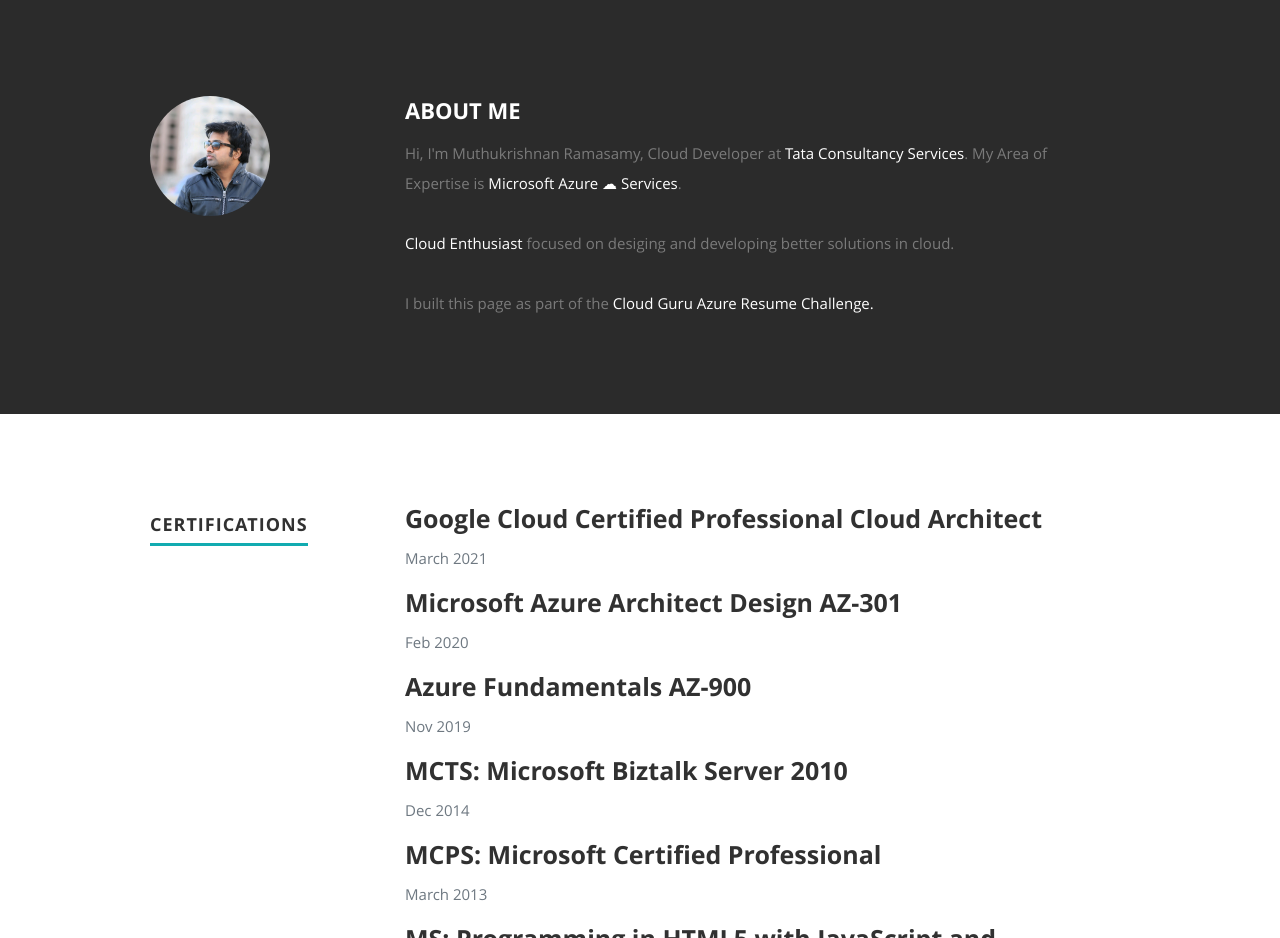
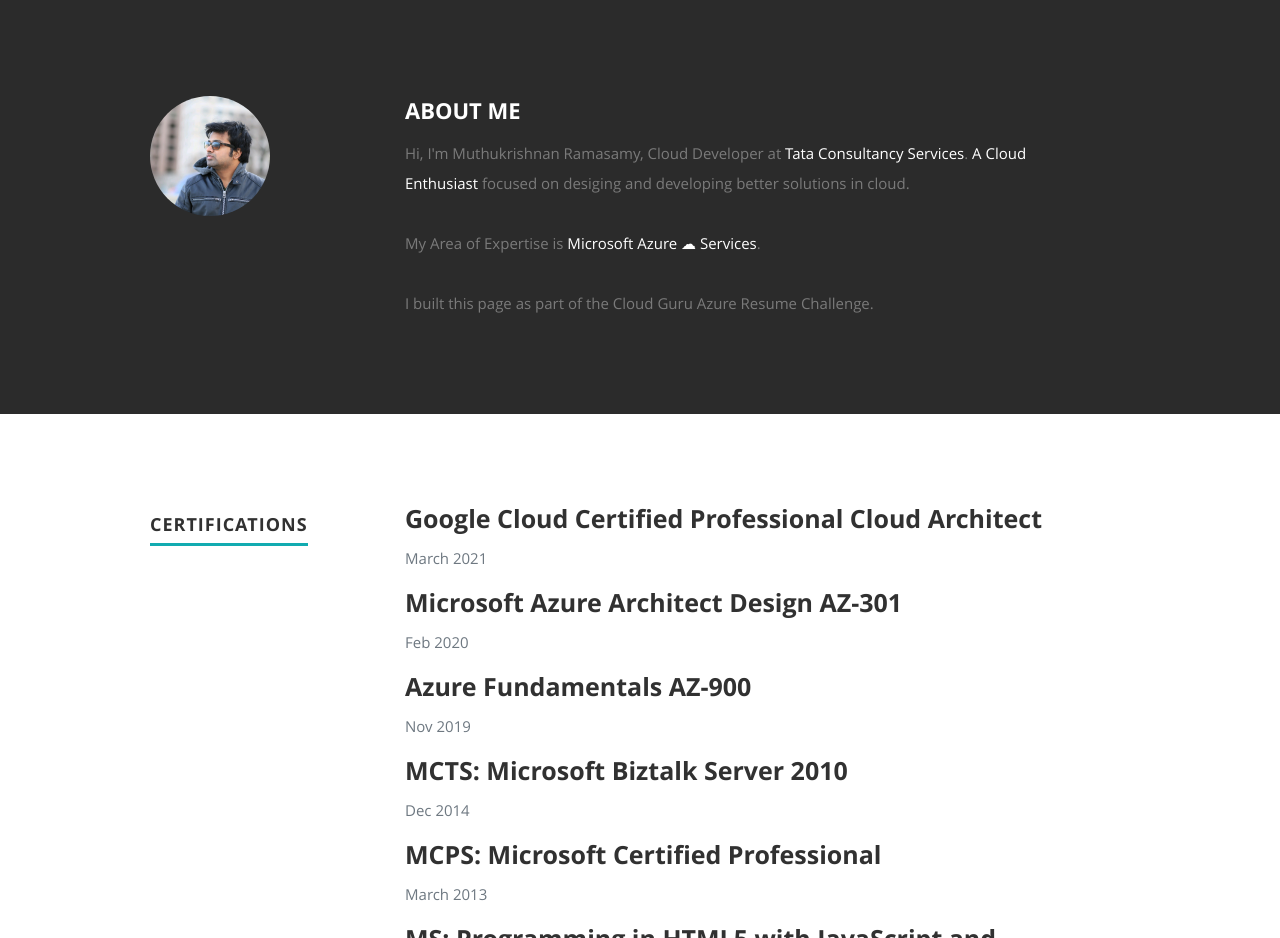
Before and after one commit to krrish-10/Azure_Resume, a plain HTML site: page frontend/index.html in a window 1280 px wide. Shown: the part 800-1738 px from the top of the page. Drawn offline with nearby package versions, Linux system fonts and the light colour scheme; no server answers.

Commit message:
Html updates

```diff
--- a/frontend/index.html
+++ b/frontend/index.html
@@ -95,19 +95,19 @@
             <h2>ABOUT ME</h2>
 
             <p> Hi, I'm Muthukrishnan Ramasamy, <span>Cloud Developer at <a>Tata Consultancy
-                     Services</a></span>. <span> My Area of Expertise is <a>Microsoft Azure ☁
-                     Services</a></span>.
+                     Services</a></span>. <a> A Cloud
+                        Enthusiast</a>
+                     </span> focused on desiging and developing
+                     better solutions in cloud.
                <span>
                   </br>
                   </br>
-                  <a> Cloud
-                     Enthusiast</a>
-               </span> focused on desiging and developing
-               better solutions in cloud.
-
-               </br>
-               </br>
-               I built this page as part of the <span><a href="https://github.com/madebygps/cgc-azure-resume">Cloud Guru
+                  <span> My Area of Expertise is <a>Microsoft Azure ☁
+                        Services</a></span>.
+                  </br>
+                  </br>
+                  I built this page as part of the <span>
+                     <!--<a href="https://github.com/madebygps/cgc-azure-resume">-->Cloud Guru
                      Azure Resume Challenge.</a></span>
 
 
```
Also changed, not shown: 1 other file.
